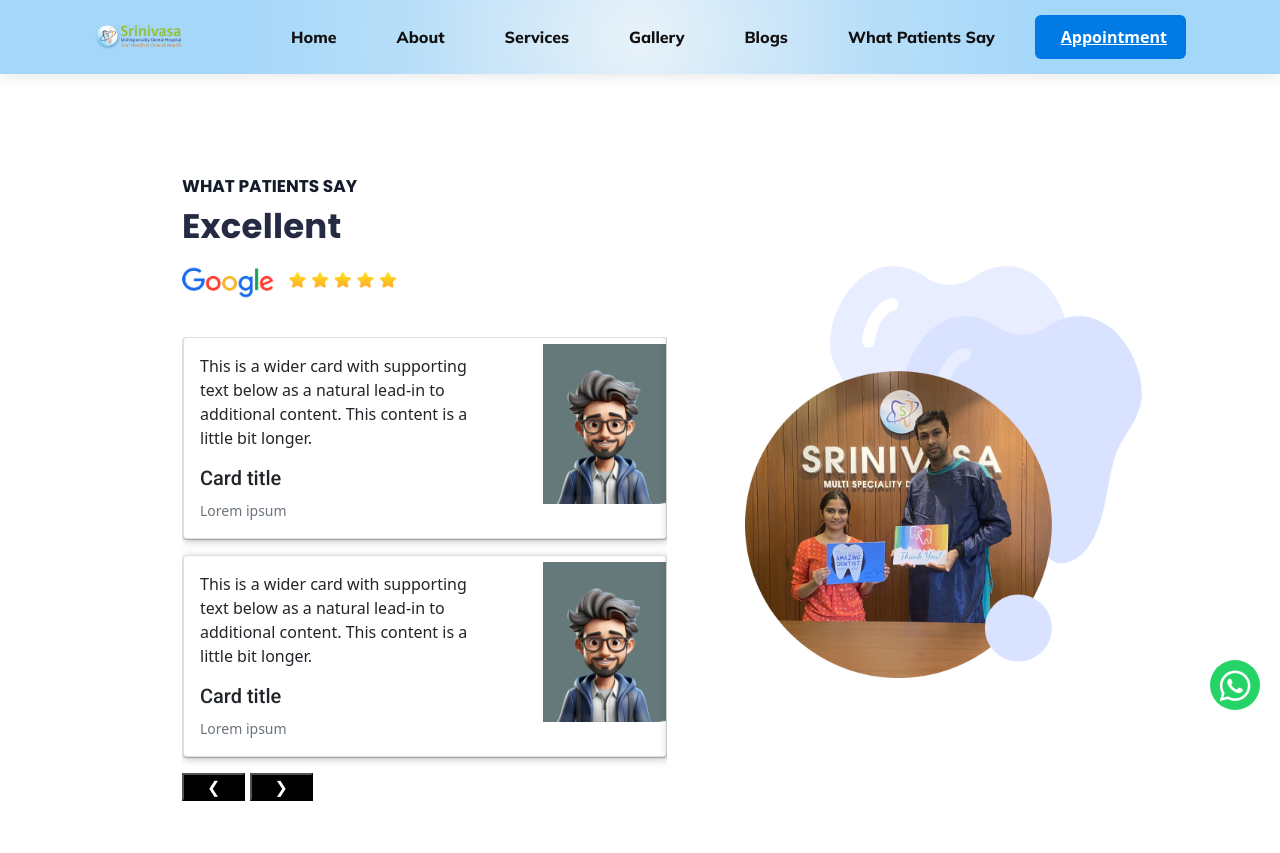
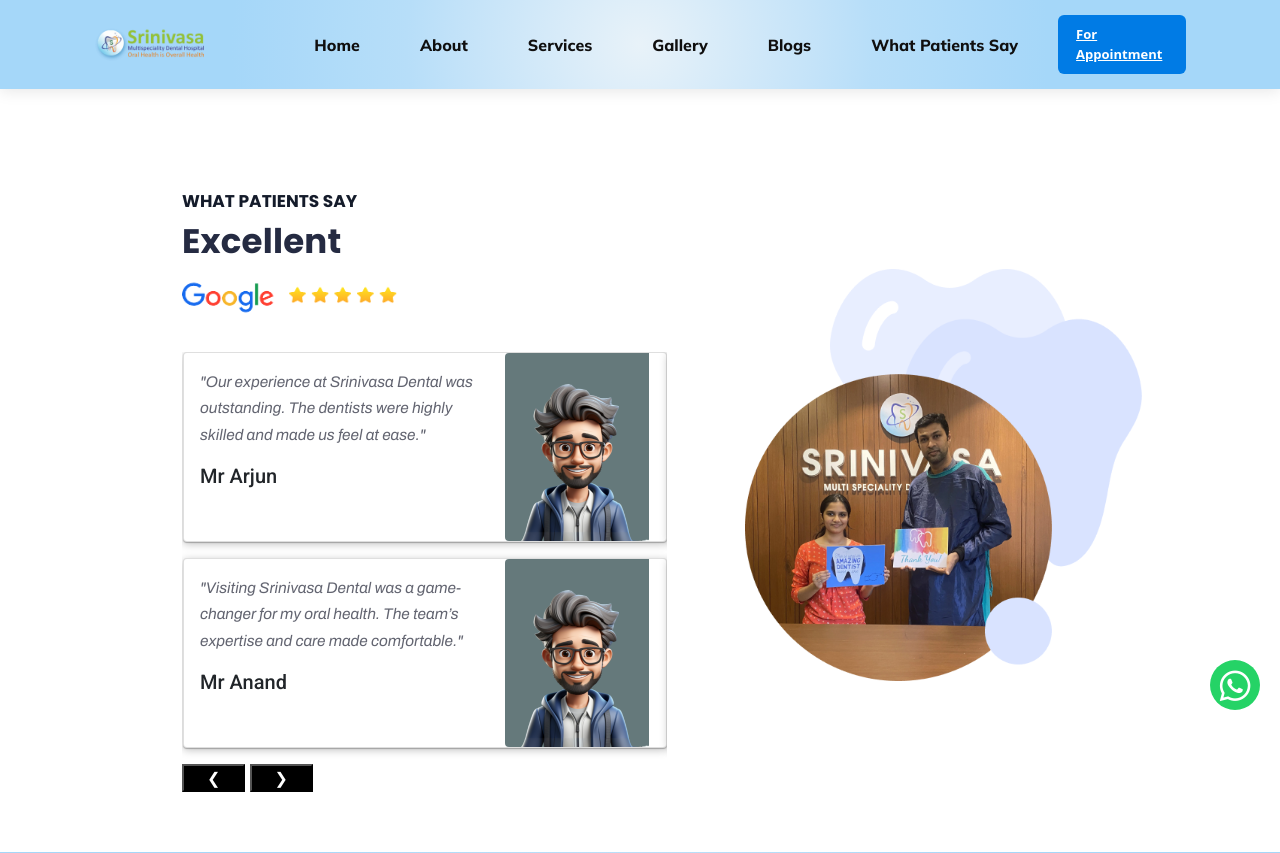
Before and after one commit to bhavi-creations/srinivasa-dental, a PHP site: page /testimonials.php in a window 1280 px wide. Shown: the top 853 px of the page. Run offline with PHP 8.4, Linux system fonts and the light colour scheme; some web fonts are replaced.

Commit message:
header button and content added

```diff
--- a/assets/css/style.css
+++ b/assets/css/style.css
@@ -276,11 +276,12 @@ h6 {
   }
 }
 .appointment-btn {
-  width: Fixed (151px) px;
+  width: 25% !important;
   height: Hug (45px) px;
   top: 68px;
   left: 1103px;
-  padding: 10px 19px 10px 26px;
+  padding: 10px 7px 10px 18px;
+  font-size: 13px;
   gap: 10px;
   border-radius: 6px;
   opacity: 0px;
--- a/assets/css/style1.css
+++ b/assets/css/style1.css
@@ -156,9 +156,9 @@ button.prev:hover,
 button.next:hover {
   background-color: rgba(0, 0, 0, 0.8);
 }
-img.img-fluid.rounded-start.crdImg {
+/* img.img-fluid.rounded-start.crdImg {
   padding: 6px 0px 0px 38px;
-}
+} */
 section.sectionForm {
   padding-top: 0px;
 }
--- a/testimonials.php
+++ b/testimonials.php
@@ -73,13 +73,13 @@
                     <li><a class="nav-link" href="blogs.php">Blogs</a></li>
                     <li><a class="nav-link scrollto" href="testimonials.php">What Patients Say</a></li>
                     <li><a href="appointment.php" class="appointment-btn scrollto d-lg-none" style="z-index: 999;">
-                            Appointment
+                             Appointment
                         </a></li>
                 </ul>
             </nav>
 
             <a href="appointment.php" class="appointment-btn scrollto d-none d-lg-block" style="z-index: 999;">
-                Appointment
+                For Appointment
             </a>
         </div>
     </header>
@@ -106,14 +106,11 @@
                                                 <div class="col-md-8">
                                                     <div class="card-body">
                                                         <img src="assets/img/services/1.png" alt="" class="img-fluid testy1">
-                                                        <p class="card-text">This is a wider card with supporting text
-                                                            below as a
-                                                            natural lead-in to additional content. This content is a
-                                                            little bit
-                                                            longer.</p>
-                                                        <h5 class="card-title">Card title</h5>
-                                                        <p class="card-text"><small class="text-muted">Lorem ipsum
-                                                            </small></p>
+                                                        <p class="card-text text_of_the_card">"Our experience at Srinivasa Dental was outstanding. The dentists were highly skilled and made us feel at ease."
+                                                            </p>
+                                                        <h5 class="card-title">Mr Arjun</h5>
+                                                        <!-- <p class="card-text"><small class="text-muted">Lorem ipsum
+                                                            </small></p> -->
                                                     </div>
                                                 </div>
                                                 <div class="col-md-4">
@@ -126,14 +123,12 @@
 
                                                 <div class="col-md-8">
                                                     <div class="card-body">
-                                                        <p class="card-text">This is a wider card with supporting text
-                                                            below as a
-                                                            natural lead-in to additional content. This content is a
-                                                            little bit
-                                                            longer.</p>
-                                                        <h5 class="card-title">Card title</h5>
-                                                        <p class="card-text"><small class="text-muted">Lorem ipsum
-                                                            </small></p>
+                                                        <p class="card-text text_of_the_card">"Visiting Srinivasa Dental was a game-changer for my oral health.
+                                                            The team’s expertise and care made comfortable."
+                                                        </p>
+                                                        <h5 class="card-title">Mr Anand</h5>
+                                                        <!-- <p class="card-text"><small class="text-muted">Lorem ipsum
+                                                            </small></p> -->
                                                     </div>
                                                 </div>
                                                 <div class="col-md-4">
@@ -148,14 +143,11 @@
 
                                                 <div class="col-md-8">
                                                     <div class="card-body">
-                                                        <p class="card-text">This is a wider card with supporting text
-                                                            below as a
-                                                            natural lead-in to additional content. This content is a
-                                                            little bit
-                                                            longer.</p>
-                                                        <h5 class="card-title">Card title</h5>
-                                                        <p class="card-text"><small class="text-muted">Lorem ipsum
-                                                            </small></p>
+                                                        <p class="card-text text_of_the_card">"Excellent care and a friendly staff made my experience at Srinivasa Dental outstanding.
+                                                            Highly recommended!"</p>
+                                                        <h5 class="card-title">Mr Eswar</h5>
+                                                        <!-- <p class="card-text"><small class="text-muted">Lorem ipsum
+                                                            </small></p> -->
                                                     </div>
                                                 </div>
                                                 <div class="col-md-4">
@@ -168,14 +160,11 @@
 
                                                 <div class="col-md-8">
                                                     <div class="card-body">
-                                                        <p class="card-text">This is a wider card with supporting text
-                                                            below as a
-                                                            natural lead-in to additional content. This content is a
-                                                            little bit
-                                                            longer.</p>
-                                                        <h5 class="card-title">Card title</h5>
-                                                        <p class="card-text"><small class="text-muted">Lorem ipsum
-                                                            </small></p>
+                                                        <p class="card-text text_of_the_card">"Exceptional care at Srinivasa Dental! The team was attentive and skilled, making my visit smooth and stress-free."
+                                                        </p>
+                                                        <h5 class="card-title">Mr Sriram</h5>
+                                                        <!-- <p class="card-text"><small class="text-muted">Lorem ipsum
+                                                            </small></p> -->
                                                     </div>
                                                 </div>
                                                 <div class="col-md-4">
@@ -190,14 +179,10 @@
 
                                                 <div class="col-md-8">
                                                     <div class="card-body">
-                                                        <p class="card-text">This is a wider card with supporting text
-                                                            below as a
-                                                            natural lead-in to additional content. This content is a
-                                                            little bit
-                                                            longer.</p>
-                                                        <h5 class="card-title">Card title</h5>
-                                                        <p class="card-text"><small class="text-muted">Lorem ipsum
-                                                            </small></p>
+                                                        <p class="card-text text_of_the_card">"Great experience at Srinivasa Dental! The staff were professional and the care was excellent—I highly recommend."</p>
+                                                        <h5 class="card-title">Mr Vishnu</h5>
+                                                        <!-- <p class="card-text"><small class="text-muted">Lorem ipsum
+                                                            </small></p> -->
                                                     </div>
                                                 </div>
                                                 <div class="col-md-4">
@@ -210,14 +195,10 @@
 
                                                 <div class="col-md-8">
                                                     <div class="card-body">
-                                                        <p class="card-text">This is a wider card with supporting text
-                                                            below as a
-                                                            natural lead-in to additional content. This content is a
-                                                            little bit
-                                                            longer.</p>
-                                                        <h5 class="card-title">Card title</h5>
-                                                        <p class="card-text"><small class="text-muted">Lorem ipsum
-                                                            </small></p>
+                                                        <p class="card-text text_of_the_card">"Fantastic service at Srinivasa Dental! The team was professional and made my visit comfortable and effective."</p>
+                                                        <h5 class="card-title">Mr Harsha</h5>
+                                                        <!-- <p class="card-text"><small class="text-muted">Lorem ipsum
+                                                            </small></p> -->
                                                     </div>
                                                 </div>
                                                 <div class="col-md-4">
```
Also changed, not shown: index.php (+25 -25 lines).
